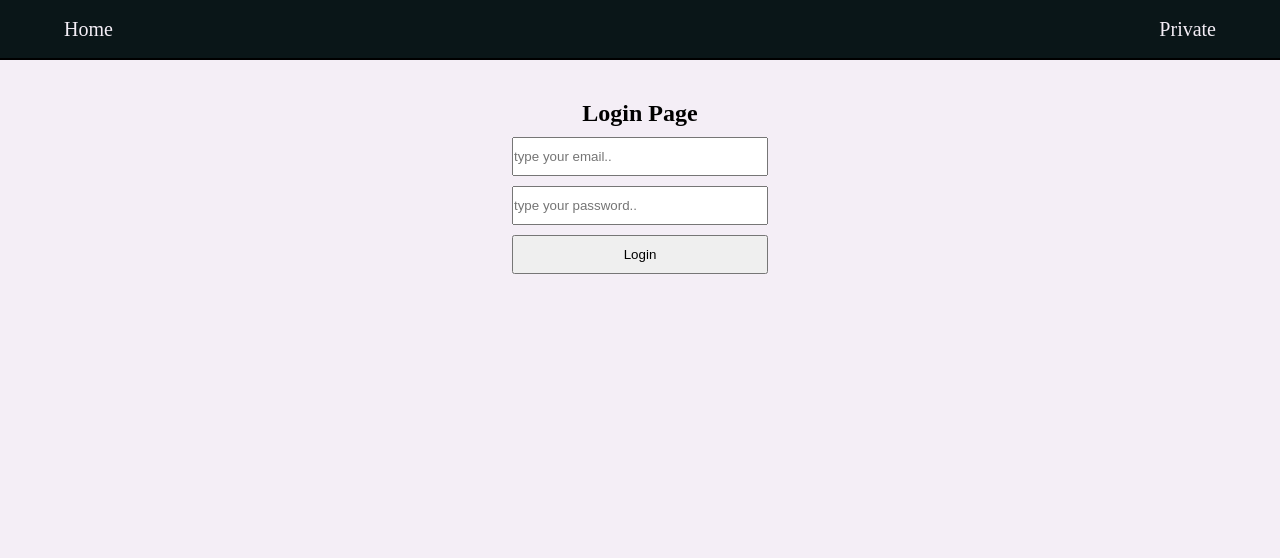
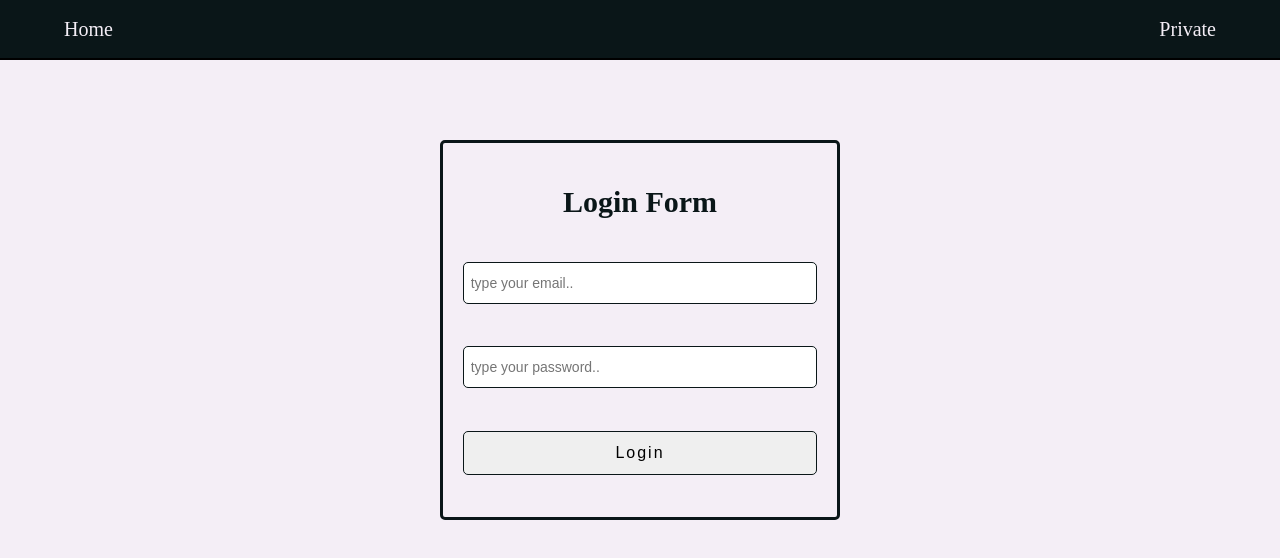
Before and after one commit to Hashtag-igor/login-system, a React (Vite) app: page /private in a window 1280 px wide. Shown: the top 558 px of the page. Built offline with nearby package versions, Linux system fonts and the light colour scheme.

Commit message:
Styled-components css adicionado ao component Login

```diff
--- a/src/pages/Login.tsx
+++ b/src/pages/Login.tsx
@@ -2,6 +2,51 @@ import { useState } from 'react'
 import { useContext } from "react"
 import { AuthContext } from '../contexts/AuthContext'
 import { useNavigate } from 'react-router-dom'
+import styled from 'styled-components'
+
+const LoginContainer = styled.div`
+    width: 100%;
+    height: 100vw;
+    display: flex;
+`
+const LoginWrapper = styled.div`
+    width: 400px;
+    height: 380px;
+    margin: 80px auto;
+    display: flex;
+    flex-direction: column;
+    justify-content: space-evenly;
+    align-items: center;
+    border: 3px solid #0a1618;
+    border-radius: 5px;
+`
+const LoginTitle = styled.h2`
+    text-align: center;
+    color: #0a1618;
+    font-size: 30px;
+`
+const LoginInput = styled.input`
+    padding: 12px 0 12px 7px;
+    width: 90%;
+    border: 1px solid #0a1618;
+    border-radius: 5px;
+    font-size: 14px;
+`
+const LoginButton = styled.button`
+    padding: 12px 0;
+    width: 90%;
+    border: 1px solid #0a1618;
+    border-radius: 5px;
+    letter-spacing: 2px;
+    font-size: 16px;
+
+    &:hover{
+        transition: 0.4s;
+        background-color: #0a1618;
+        cursor: pointer;
+        color: #f4eef6;
+    }
+`
 
 export default function Login() {
     const [email, setEmail] = useState("")
@@ -22,13 +67,13 @@ export default function Login() {
     }
 
   return (
-    <div style={{width: "100%"}}>
-        <div style={{width: "20%", margin: "40px auto", display: "flex", flexDirection: "column", gap: "10px 0"}}>
-            <h2 style={{textAlign: "center"}}>Login Page</h2>
-            <input style={{padding: "10px 0"}} type="email" placeholder='type your email..' onChange={(e) => setEmail(e.target.value)}/>
-            <input style={{padding: "10px 0"}} type="password" placeholder='type your password..' onChange={(e) => setPassword(e.target.value)}/>
-            <button style={{padding: "10px 0"}} onClick={handleLogin}>Login</button>
-        </div>
-    </div>
+    <LoginContainer>
+        <LoginWrapper>
+            <LoginTitle>Login Form</LoginTitle>
+            <LoginInput type="email" placeholder='type your email..' onChange={(e: React.ChangeEvent<HTMLInputElement>) => setEmail(e.target.value)}/>
+            <LoginInput type="password" placeholder='type your password..' onChange={(e: React.ChangeEvent<HTMLInputElement>) => setPassword(e.target.value)}/>
+            <LoginButton onClick={handleLogin}>Login</LoginButton>
+        </LoginWrapper>
+    </LoginContainer>
   )
 }
```
